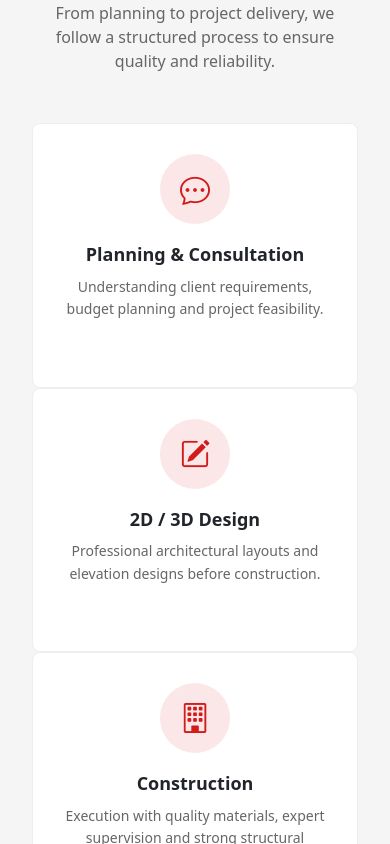
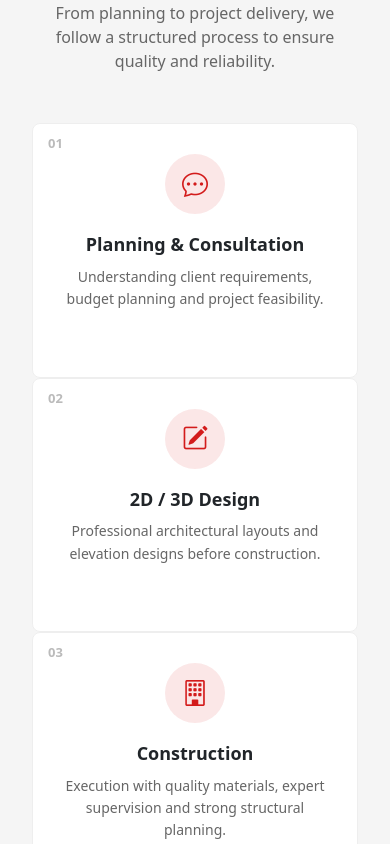
Before and after one commit to hrishi140524/rg_construction, an Angular app: page / in a window 390 px wide. Shown: the part 3900-4744 px from the top of the page. Built offline with nearby package versions, Linux system fonts and the light colour scheme.

Commit message:
Enhance process and testimonials sections with improved layout and styling. Add step numbers to process cards, update testimonial grid layout to a responsive design, and refine card styles for better visual appeal.

```diff
--- a/src/app/features/process/process.component.css
+++ b/src/app/features/process/process.component.css
@@ -1,68 +1,131 @@
 .process-section {
-    background: var(--light-gray);
+  background: var(--light-gray);
+  padding: 80px 0;
   }
 
   .process-wrapper {
-    margin-top: 40px;
+  margin-top: 40px;
+  position: relative;
   }
 
+  /* Professional connecting line */
+
+  .process-wrapper::before{
+  content:"";
+  position:absolute;
+  top:35px;
+  left:8%;
+  width:84%;
+  height:2px;
+  background:#eee;
+  z-index:0;
+  }
+
+  /* CARD */
+
   .process-card {
-    background: #fff;
-    padding: 30px 20px;
-    border-radius: 8px;
-    text-align: center;
-    border: 1px solid #eee;
-    transition: all 0.3s ease;
-    height: 100%;
+  background:#fff;
+  padding:30px 20px;
+  border-radius:8px;
+  text-align:center;
+  border:1px solid #eee;
+  transition:all .3s ease;
+  height:100%;
+  position:relative;
+  z-index:2;
   }
 
   .process-card:hover {
-    transform: translateY(-5px);
-    box-shadow: 0 8px 20px rgba(0,0,0,0.08);
+  transform:translateY(-5px);
+  box-shadow:0 8px 20px rgba(0,0,0,0.08);
   }
 
+  /* STEP NUMBER */
+
+  .step-number{
+  position:absolute;
+  top:10px;
+  left:15px;
+  font-size:13px;
+  font-weight:700;
+  color:#bbb;
+  }
+
+  /* ICON */
+
   .process-icon {
-    width: 70px;
-    height: 70px;
-    background: rgba(211, 27, 27, 0.1);
-    color: #d31b1b;
-    display: flex;
-    align-items: center;
-    justify-content: center;
-    margin: 0 auto 20px;
-    border-radius: 50%;
+  width:70px;
+  height:70px;
+  background:rgba(211, 27, 27, 0.1);
+  color:#d31b1b;
+
+  display:flex;
+  align-items:center;
+  justify-content:center;
+
+  margin:0 auto 20px;
+  border-radius:50%;
+
+  transition:all .3s ease;
   }
 
   .process-icon i {
-    font-size: 30px;
+  font-size:30px;
   }
 
-  .process-card h4 {
-    font-size: 18px;
-    font-weight: 600;
-    margin-bottom: 10px;
+  /* ICON HOVER */
+
+  .process-card:hover .process-icon{
+  background:#d31b1b;
+  color:#fff;
+  transform:scale(1.08);
   }
 
+  /* TITLE */
+
+  .process-card h4 {
+  font-size:18px;
+  font-weight:600;
+  margin-bottom:10px;
+  }
+
+  /* TEXT */
+
   .process-card p {
-    font-size: 14px;
-    color: #666;
-    line-height: 1.6;
+  font-size:14px;
+  color:#666;
+  line-height:1.6;
   }
 
   /* Tablet */
-  @media (max-width: 992px) {
 
-    .process-card {
-      margin-bottom: 20px;
-    }
+  @media (max-width: 992px){
+
+  .process-wrapper::before{
+  display:none;
+  }
+
+  .process-card{
+  margin-bottom:20px;
+  }
 
   }
 
   /* Mobile */
-  @media (max-width: 768px) {
 
-    .process-section {
-      padding: 60px 20px;
-    }
+  @media (max-width: 768px){
+
+  .process-section{
+  padding:60px 20px;
+  }
+
+  .process-icon{
+  width:60px;
+  height:60px;
+  }
+
+  .process-icon i{
+  font-size:26px;
+  }
 
   }
--- a/src/app/features/process/process.component.html
+++ b/src/app/features/process/process.component.html
@@ -12,44 +12,79 @@
   <!-- Step 1 -->
   <div class="col-lg-3 col-md-6">
   <div class="process-card">
+
+  <span class="step-number">01</span>
+
   <div class="process-icon">
   <i class="bi bi-chat-dots"></i>
   </div>
+
   <h4>Planning & Consultation</h4>
-            <p>Understanding client requirements, budget planning and project feasibility.</p>
+
+  <p>
+  Understanding client requirements, budget planning and project feasibility.
+  </p>
+
   </div>
   </div>
+
 
   <!-- Step 2 -->
   <div class="col-lg-3 col-md-6">
   <div class="process-card">
+
+  <span class="step-number">02</span>
+
   <div class="process-icon">
   <i class="bi bi-pencil-square"></i>
   </div>
+
   <h4>2D / 3D Design</h4>
-            <p>Professional architectural layouts and elevation designs before construction.</p>
+
+  <p>
+  Professional architectural layouts and elevation designs before construction.
+  </p>
+
   </div>
   </div>
+
 
   <!-- Step 3 -->
   <div class="col-lg-3 col-md-6">
   <div class="process-card">
+
+  <span class="step-number">03</span>
+
   <div class="process-icon">
   <i class="bi bi-building"></i>
   </div>
+
   <h4>Construction</h4>
-            <p>Execution with quality materials, expert supervision and strong structural planning.</p>
+
+  <p>
+  Execution with quality materials, expert supervision and strong structural planning.
+  </p>
+
   </div>
   </div>
+
 
   <!-- Step 4 -->
   <div class="col-lg-3 col-md-6">
   <div class="process-card">
+
+  <span class="step-number">04</span>
+
   <div class="process-icon">
   <i class="bi bi-check-circle"></i>
   </div>
+
   <h4>Project Delivery</h4>
-            <p>Final inspection and timely handover of the completed project.</p>
+
+  <p>
+  Final inspection and timely handover of the completed project.
+  </p>
+
   </div>
   </div>
 
--- a/src/app/features/testimonials/testimonials.component.css
+++ b/src/app/features/testimonials/testimonials.component.css
@@ -1,66 +1,104 @@
+/* TESTIMONIAL SECTION */
+
 .testimonial-section{
-    background:#f8f9fa;
-    padding:70px 0;
+    padding:80px 20px;
+    background:#f8f9fb;
     }
 
-    .testimonial-card{
-    background:#fff;
-    padding:25px;
-    border-radius:8px;
-    box-shadow:0 5px 15px rgba(0,0,0,0.05);
-    text-align:center;
-    height:100%;
-    transition:0.3s;
+    /* GRID LAYOUT */
+
+    .testimonial-grid{
+    display:grid;
+    grid-template-columns:repeat(3,1fr);
+    gap:25px;
     }
 
+    /* CARD */
+
+    .testimonial-card{
+
+    background:#fff;
+    padding:28px;
+    border-radius:12px;
+    box-shadow:0 8px 25px rgba(0,0,0,0.06);
+    position:relative;
+    transition:all .35s ease;
+    display:flex;
+    flex-direction:column;
+    justify-content:space-between;
+    }
+
+    /* HOVER EFFECT */
+
     .testimonial-card:hover{
-    transform:translateY(-5px);
-    box-shadow:0 8px 20px rgba(0,0,0,0.08);
+    transform:translateY(-6px);
+    box-shadow:0 18px 40px rgba(0,0,0,0.12);
     }
+
+    /* QUOTE ICON */
+
+    .quote-icon{
+    font-size:38px;
+    color:#e4e4e4;
+    position:absolute;
+    top:12px;
+    right:18px;
+    }
+
+    /* REVIEW TEXT */
 
     .testimonial-card p{
     font-size:15px;
+    line-height:1.6;
     color:#555;
-    margin-bottom:15px;
-    line-height:1.6;
+    margin-bottom:18px;
     }
 
-    .testimonial-card h4{
+    /* STARS */
+
+    .stars{
     color:#f4b400;
-    font-size:20px;
-    margin-bottom:10px;
+    font-size:18px;
+    margin-bottom:12px;
     }
 
-    .testimonial-card h5{
-    font-size:15px;
+    /* CLIENT INFO */
+
+    .client-info h5{
+    font-size:16px;
     font-weight:600;
-    color:#333;
+    margin-bottom:2px;
     }
 
-    /* Tablet */
+    .client-info span{
+    font-size:13px;
+    color:#888;
+    }
+
+    /* TABLET */
 
     @media(max-width:992px){
 
-    .testimonial-card{
-    padding:20px;
+    .testimonial-grid{
+    grid-template-columns:repeat(2,1fr);
     }
 
     }
 
-    /* Mobile */
+    /* MOBILE */
 
-    @media(max-width:768px){
+    @media(max-width:576px){
 
     .testimonial-section{
-    padding:50px 0;
+    padding:60px 15px;
+    }
+
+    .testimonial-grid{
+    grid-template-columns:1fr;
     }
 
     .testimonial-card{
-    padding:18px;
-    }
-
-    .testimonial-card p{
-    font-size:14px;
+    padding:24px;
     }
 
     }
--- a/src/app/features/testimonials/testimonials.component.html
+++ b/src/app/features/testimonials/testimonials.component.html
@@ -7,85 +7,100 @@
     <p>What our clients say about RG Construction</p>
     </div>
 
-    <div class="row">
+    <div class="testimonial-grid">
 
     <!-- Review 1 -->
-    <div class="col-lg-4 col-md-6">
     <div class="testimonial-card">
+
+    <div class="quote-icon">❝</div>
 
     <p>
     Excellent construction quality and professional supervision throughout the project.
     </p>
 
-    <h4>⭐⭐⭐⭐⭐</h4>
+    <div class="stars">★★★★★</div>
 
-    <h5>– Shashikant Devekar</h5>
+    <div class="client-info">
+    <h5>Shashikant Devekar</h5>
+    <span>Home Construction Client</span>
+    </div>
 
-    </div>
     </div>
 
 
     <!-- Review 2 -->
-    <div class="col-lg-4 col-md-6">
     <div class="testimonial-card">
+
+    <div class="quote-icon">❝</div>
 
     <p>
     Very reliable service. The project was completed on time with good materials.
     </p>
 
-    <h4>⭐⭐⭐⭐⭐</h4>
+    <div class="stars">★★★★★</div>
 
-    <h5>– Prashant Shinde</h5>
+    <div class="client-info">
+    <h5>Prashant Shinde</h5>
+    <span>Residential Project</span>
+    </div>
 
-    </div>
     </div>
 
 
     <!-- Review 3 -->
-    <div class="col-lg-4 col-md-6">
     <div class="testimonial-card">
+
+    <div class="quote-icon">❝</div>
 
     <p>
     Professional work and great attention to detail during construction.
     </p>
 
-    <h4>⭐⭐⭐⭐⭐</h4>
+    <div class="stars">★★★★★</div>
 
-    <h5>– Omkar Mendule</h5>
+    <div class="client-info">
+    <h5>Omkar Mendule</h5>
+    <span>Independent House Project</span>
+    </div>
 
-    </div>
     </div>
 
 
     <!-- Review 4 -->
-    <div class="col-lg-4 col-md-6">
     <div class="testimonial-card">
+
+    <div class="quote-icon">❝</div>
 
     <p>
     Very satisfied with the construction quality and site management.
     </p>
 
-    <h4>⭐⭐⭐⭐⭐</h4>
+    <div class="stars">★★★★★</div>
 
-    <h5>– Shashikant Powal</h5>
+    <div class="client-info">
+    <h5>Shashikant Powal</h5>
+    <span>Home Construction Client</span>
+    </div>
 
-    </div>
     </div>
 
 
     <!-- Review 5 -->
-    <div class="col-lg-4 col-md-6">
     <div class="testimonial-card">
+
+    <div class="quote-icon">❝</div>
 
     <p>
     Great experience working with RG Construction. Highly recommended.
     </p>
 
-    <h4>⭐⭐⭐⭐⭐</h4>
+    <div class="stars">★★★★★</div>
 
-    <h5>– Pravin Londe</h5>
+    <div class="client-info">
+    <h5>Pravin Londe</h5>
+    <span>Residential Construction</span>
+    </div>
 
-    </div>
     </div>
 
     </div>
```
Lines whose indentation alone changed are shown as unchanged.
